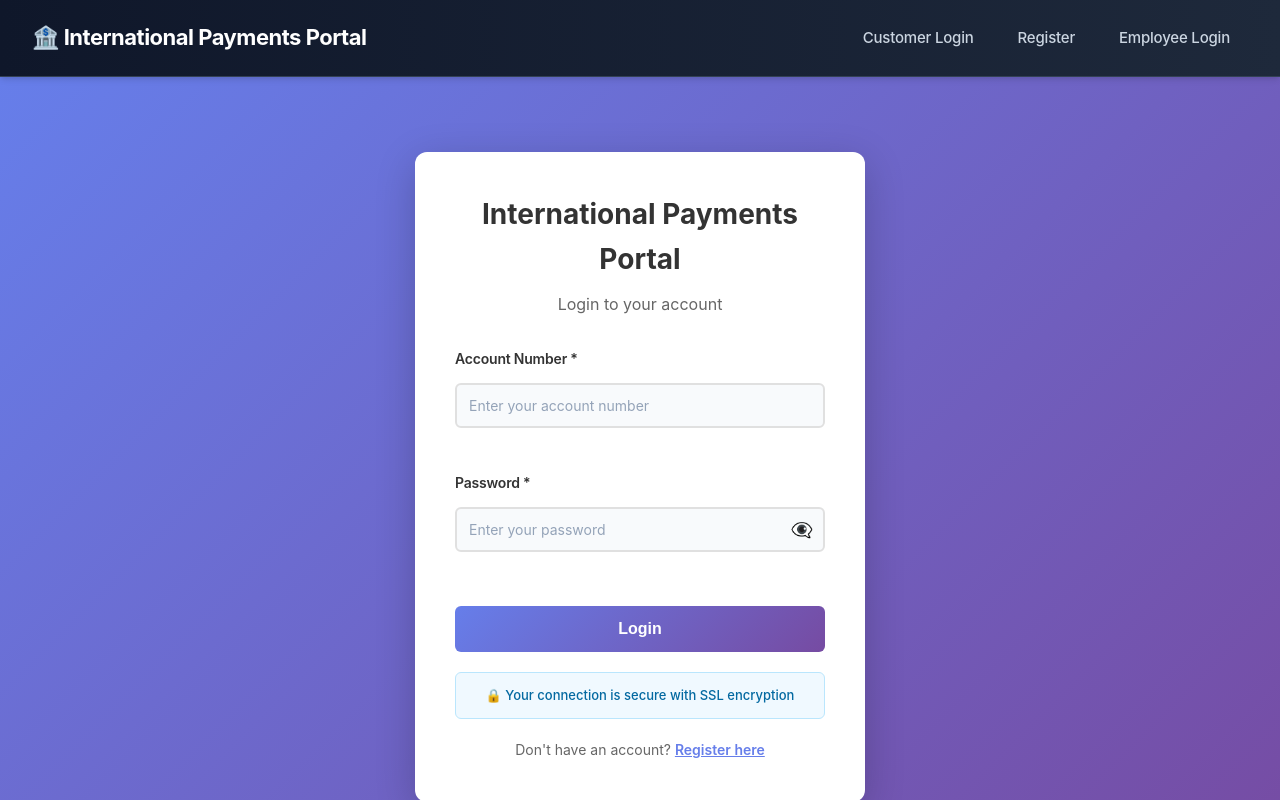
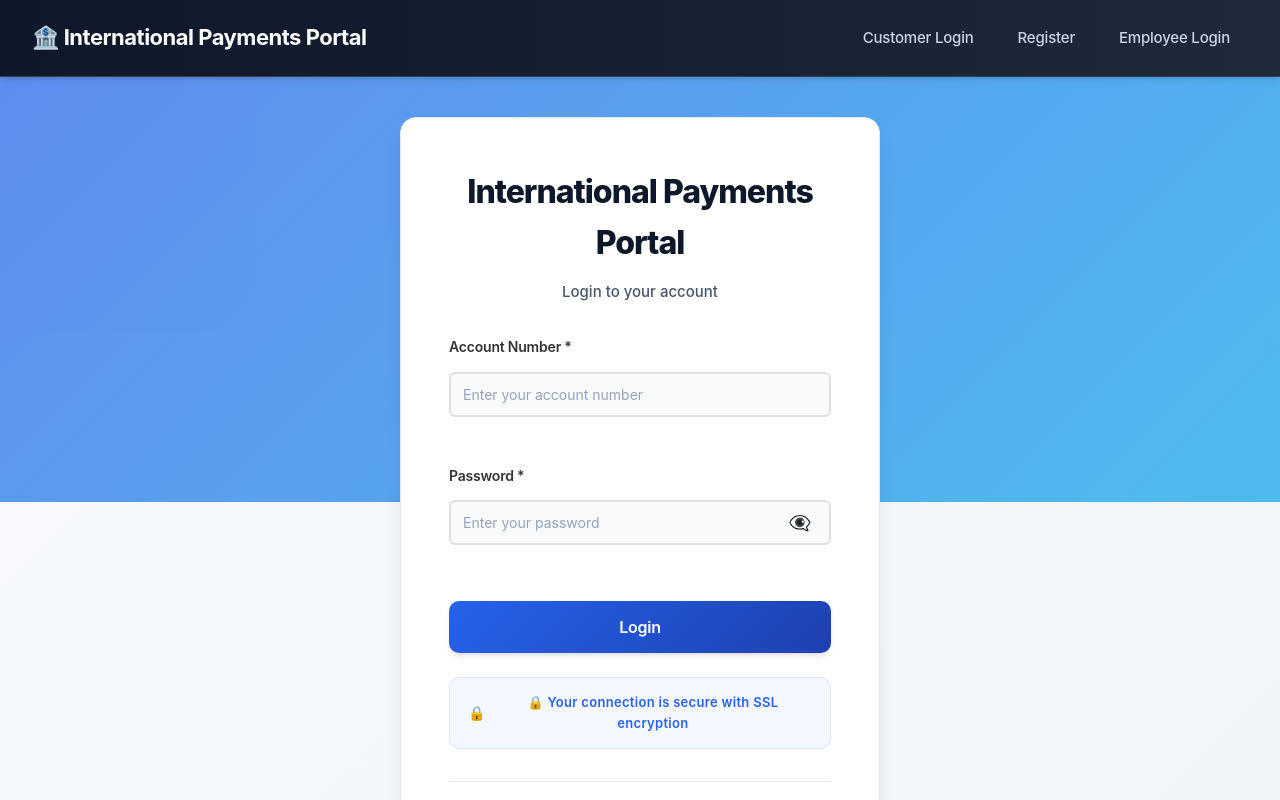
Before and after one commit to Rhea0524/INSY7314---part-2, a React (Create React App) app: page /login in a window 1280 px wide. Shown: the top 800 px of the page. Built offline with nearby package versions, Linux system fonts and the light colour scheme; no server answers.

Commit message:
Updated Login.css with animations

```diff
--- a/src/components/Login.css
+++ b/src/components/Login.css
@@ -1,74 +1,215 @@
+/* Import matching color variables */
+:root {
+  --primary-blue: #2563eb;
+  --primary-blue-dark: #1e40af;
+  --primary-blue-light: #3b82f6;
+  --accent-blue: #0ea5e9;
+  --neutral-50: #f8fafc;
+  --neutral-100: #f1f5f9;
+  --neutral-200: #e2e8f0;
+  --neutral-300: #cbd5e1;
+  --neutral-400: #94a3b8;
+  --neutral-500: #64748b;
+  --neutral-600: #475569;
+  --neutral-700: #334155;
+  --neutral-800: #1e293b;
+  --neutral-900: #0f172a;
+  --success-green: #10b981;
+  --error-red: #ef4444;
+  --shadow-sm: 0 1px 2px 0 rgba(0, 0, 0, 0.05);
+  --shadow-md: 0 4px 6px -1px rgba(0, 0, 0, 0.1), 0 2px 4px -1px rgba(0, 0, 0, 0.06);
+  --shadow-lg: 0 10px 15px -3px rgba(0, 0, 0, 0.1), 0 4px 6px -2px rgba(0, 0, 0, 0.05);
+  --shadow-xl: 0 20px 25px -5px rgba(0, 0, 0, 0.1), 0 10px 10px -5px rgba(0, 0, 0, 0.04);
+}
+
+/* Animations */
+@keyframes fadeIn {
+  from {
+    opacity: 0;
+    transform: translateY(20px);
+  }
+  to {
+    opacity: 1;
+    transform: translateY(0);
+  }
+}
+
+@keyframes slideDown {
+  from {
+    opacity: 0;
+    transform: translateY(-10px);
+  }
+  to {
+    opacity: 1;
+    transform: translateY(0);
+  }
+}
+
+@keyframes scaleIn {
+  from {
+    opacity: 0;
+    transform: scale(0.95);
+  }
+  to {
+    opacity: 1;
+    transform: scale(1);
+  }
+}
+
+@keyframes pulse {
+  0%, 100% {
+    opacity: 1;
+  }
+  50% {
+    opacity: 0.8;
+  }
+}
+
+@keyframes shake {
+  0%, 100% {
+    transform: translateX(0);
+  }
+  10%, 30%, 50%, 70%, 90% {
+    transform: translateX(-5px);
+  }
+  20%, 40%, 60%, 80% {
+    transform: translateX(5px);
+  }
+}
+
+@keyframes spin {
+  to {
+    transform: rotate(360deg);
+  }
+}
+
+/* Smooth transitions for theme consistency */
+* {
+  -webkit-font-smoothing: antialiased;
+  -moz-osx-font-smoothing: grayscale;
+}
+
+/* Container */
 .login-container {
   min-height: 100vh;
   display: flex;
+  align-items: center;
   justify-content: center;
-  align-items: center;
-  background: linear-gradient(135deg, #667eea 0%, #764ba2 100%);
-  padding: 20px;
+  background: linear-gradient(135deg, var(--neutral-50) 0%, var(--neutral-100) 100%);
+  padding: 40px 20px;
+  position: relative;
+  animation: fadeIn 0.6s ease-out;
 }
 
+.login-container::before {
+  content: '';
+  position: absolute;
+  top: 0;
+  left: 0;
+  right: 0;
+  height: 50%;
+  background: linear-gradient(135deg, var(--primary-blue) 0%, var(--accent-blue) 100%);
+  opacity: 0.04;
+  z-index: 0;
+  animation: pulse 4s ease-in-out infinite;
+}
+
+/* Card */
 .login-card {
   background: white;
-  border-radius: 12px;
-  padding: 40px;
-  box-shadow: 0 10px 40px rgba(0, 0, 0, 0.2);
-  max-width: 450px;
+  border-radius: 16px;
+  box-shadow: var(--shadow-xl);
+  padding: 48px;
   width: 100%;
+  max-width: 480px;
+  border: 1px solid var(--neutral-200);
+  position: relative;
+  z-index: 1;
+  animation: scaleIn 0.6s ease-out;
 }
 
 .login-card h2 {
-  margin: 0 0 10px 0;
-  color: #333;
-  font-size: 28px;
+  font-size: 32px;
+  font-weight: 800;
+  color: var(--neutral-900);
+  margin: 0 0 12px 0;
+  letter-spacing: -1px;
   text-align: center;
+  animation: fadeIn 0.6s ease-out 0.2s both;
 }
 
 .subtitle {
   text-align: center;
-  color: #666;
-  margin-bottom: 30px;
+  color: var(--neutral-600);
+  margin-bottom: 32px;
+  font-size: 15px;
+  font-weight: 500;
+  animation: fadeIn 0.6s ease-out 0.3s both;
 }
 
+/* Form */
 .login-form {
   display: flex;
   flex-direction: column;
-  gap: 20px;
+  gap: 24px;
+  animation: fadeIn 0.6s ease-out 0.4s both;
 }
 
 .form-group {
   display: flex;
   flex-direction: column;
-  gap: 5px;
+  gap: 8px;
 }
 
 .form-group label {
+  display: block;
+  font-size: 14px;
   font-weight: 600;
-  color: #333;
-  font-size: 14px;
+  color: var(--neutral-700);
+  letter-spacing: -0.2px;
 }
 
 .form-group input {
-  padding: 12px;
-  border: 2px solid #e0e0e0;
-  border-radius: 6px;
-  font-size: 14px;
-  transition: border-color 0.3s;
+  width: 100%;
+  padding: 14px 16px;
+  font-size: 15px;
+  border: 1.5px solid var(--neutral-300);
+  border-radius: 10px;
+  transition: all 0.3s cubic-bezier(0.4, 0, 0.2, 1);
+  background: var(--neutral-50);
+  color: var(--neutral-900);
+  font-family: inherit;
+}
+
+.form-group input::placeholder {
+  color: var(--neutral-400);
 }
 
 .form-group input:focus {
   outline: none;
-  border-color: #667eea;
+  border-color: var(--primary-blue);
+  background: white;
+  box-shadow: 0 0 0 3px rgba(37, 99, 235, 0.1);
+  transform: translateY(-1px);
+}
+
+.form-group input:disabled {
+  background: var(--neutral-200);
+  cursor: not-allowed;
+  opacity: 0.6;
 }
 
 .form-group input.error {
-  border-color: #e74c3c;
+  border-color: var(--error-red);
+  background: rgba(239, 68, 68, 0.05);
+  animation: shake 0.4s ease-out;
 }
 
-.form-group input:disabled {
-  background-color: #f5f5f5;
-  cursor: not-allowed;
+.form-group input.error:focus {
+  box-shadow: 0 0 0 3px rgba(239, 68, 68, 0.1);
 }
 
+/* Password Input Wrapper */
 .password-input-wrapper {
   position: relative;
 }
@@ -82,75 +223,235 @@
   border: none;
   cursor: pointer;
   font-size: 18px;
-  padding: 0;
+  padding: 4px 8px;
+  color: var(--neutral-500);
+  transition: color 0.3s ease;
+  border-radius: 6px;
 }
 
-.error-message {
-  color: #e74c3c;
-  font-size: 12px;
-  margin-top: 2px;
+.toggle-password:hover {
+  color: var(--primary-blue);
+  background: var(--neutral-100);
 }
 
+.toggle-password:focus-visible {
+  outline: 2px solid var(--primary-blue);
+  outline-offset: 2px;
+}
+
+/* Error Message */
+.error-message {
+  display: block;
+  color: var(--error-red);
+  font-size: 13px;
+  margin-top: 2px;
+  font-weight: 500;
+  animation: slideDown 0.3s ease-out;
+}
+
+/* Submit Button */
 .submit-btn {
-  background: linear-gradient(135deg, #667eea 0%, #764ba2 100%);
-  color: white;
-  border: none;
-  padding: 14px;
-  border-radius: 6px;
+  width: 100%;
+  padding: 16px 24px;
   font-size: 16px;
   font-weight: 600;
+  border: none;
+  border-radius: 10px;
   cursor: pointer;
-  transition: transform 0.2s, box-shadow 0.2s;
-  margin-top: 10px;
+  transition: all 0.3s cubic-bezier(0.4, 0, 0.2, 1);
+  font-family: inherit;
+  letter-spacing: -0.3px;
+  position: relative;
+  overflow: hidden;
+  background: linear-gradient(135deg, var(--primary-blue) 0%, var(--primary-blue-dark) 100%);
+  color: white;
+  box-shadow: var(--shadow-md);
+  margin-top: 8px;
+}
+
+.submit-btn::before {
+  content: '';
+  position: absolute;
+  top: 50%;
+  left: 50%;
+  width: 0;
+  height: 0;
+  border-radius: 50%;
+  background: rgba(255, 255, 255, 0.3);
+  transform: translate(-50%, -50%);
+  transition: width 0.6s, height 0.6s;
+}
+
+.submit-btn:hover::before {
+  width: 300px;
+  height: 300px;
 }
 
 .submit-btn:hover:not(:disabled) {
   transform: translateY(-2px);
-  box-shadow: 0 5px 15px rgba(102, 126, 234, 0.4);
+  box-shadow: 0 20px 40px -10px rgba(37, 99, 235, 0.4);
+  background: linear-gradient(135deg, var(--primary-blue-dark) 0%, var(--primary-blue) 100%);
+}
+
+.submit-btn:active:not(:disabled) {
+  transform: translateY(-1px);
+  transition: all 0.1s;
 }
 
 .submit-btn:disabled {
-  opacity: 0.6;
+  opacity: 0.7;
   cursor: not-allowed;
+  transform: none;
 }
 
+.submit-btn.loading {
+  position: relative;
+  color: transparent;
+}
+
+.submit-btn.loading::after {
+  content: '';
+  position: absolute;
+  width: 20px;
+  height: 20px;
+  top: 50%;
+  left: 50%;
+  margin-left: -10px;
+  margin-top: -10px;
+  border: 3px solid rgba(255, 255, 255, 0.3);
+  border-top-color: white;
+  border-radius: 50%;
+  animation: spin 0.8s linear infinite;
+}
+
+/* Security Notice */
 .security-notice {
   text-align: center;
-  margin: 20px 0;
-  padding: 12px;
-  background: #f0f9ff;
-  border-radius: 6px;
-  border: 1px solid #bae6fd;
+  margin: 24px 0;
+  padding: 14px 18px;
+  background: rgba(37, 99, 235, 0.05);
+  border-radius: 10px;
+  border: 1px solid rgba(37, 99, 235, 0.1);
+  animation: slideDown 0.6s ease-out 0.5s both;
 }
 
 .security-notice p {
   margin: 0;
-  color: #0369a1;
+  color: var(--primary-blue);
   font-size: 13px;
-  font-weight: 500;
+  font-weight: 600;
+  letter-spacing: 0.3px;
+  display: flex;
+  align-items: center;
+  justify-content: center;
+  gap: 8px;
 }
 
+.security-notice p::before {
+  content: '🔒';
+  font-size: 14px;
+}
+
+/* Switch Form */
 .switch-form {
   text-align: center;
-  margin-top: 20px;
+  margin-top: 32px;
+  padding-top: 24px;
+  border-top: 1px solid var(--neutral-200);
+  animation: fadeIn 0.6s ease-out 0.6s both;
 }
 
 .switch-form p {
-  color: #666;
+  color: var(--neutral-600);
   font-size: 14px;
+  margin: 0 0 8px 0;
+  font-weight: 500;
 }
 
 .link-btn {
   background: none;
   border: none;
-  color: #667eea;
+  color: var(--primary-blue);
   cursor: pointer;
   font-weight: 600;
-  text-decoration: underline;
+  text-decoration: none;
   padding: 0;
   font-size: 14px;
+  transition: all 0.3s ease;
+  display: inline-block;
+  position: relative;
+  padding-bottom: 2px;
+}
+
+.link-btn::after {
+  content: '';
+  position: absolute;
+  width: 0;
+  height: 2px;
+  bottom: 0;
+  left: 0;
+  background: var(--primary-blue);
+  transition: width 0.3s ease;
 }
 
 .link-btn:hover {
-  color: #764ba2;
+  color: var(--primary-blue-dark);
 }
+
+.link-btn:hover::after {
+  width: 100%;
+}
+
+.link-btn:focus-visible {
+  outline: 2px solid var(--primary-blue);
+  outline-offset: 2px;
+  border-radius: 4px;
+}
+
+/* Responsive Design */
+@media (max-width: 640px) {
+  .login-container {
+    padding: 20px;
+  }
+
+  .login-card {
+    padding: 32px 24px;
+  }
+
+  .login-card h2 {
+    font-size: 28px;
+  }
+
+  .subtitle {
+    font-size: 14px;
+  }
+
+  .form-group input {
+    padding: 12px 14px;
+    font-size: 14px;
+  }
+
+  .submit-btn {
+    padding: 14px 20px;
+    font-size: 15px;
+  }
+
+  .security-notice {
+    padding: 12px 16px;
+  }
+
+  .security-notice p {
+    font-size: 12px;
+  }
+}
+
+/* Accessibility */
+.form-group input:focus-visible {
+  outline: 2px solid var(--primary-blue);
+  outline-offset: 2px;
+}
+
+.submit-btn:focus-visible {
+  outline: 2px solid var(--primary-blue);
+  outline-offset: 2px;
+}
```
